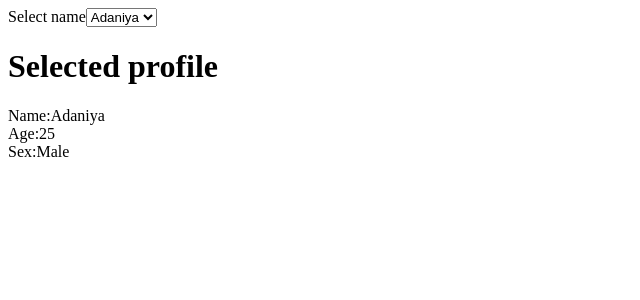
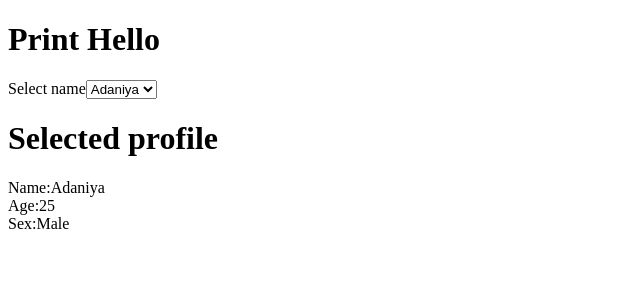
Before and after one commit to tigerscave/react-tutorials, a Next.js app: page /select-example2 in a window 1280 px wide. Shown: the top 300 px of the page, without its empty margins (0-640 px from the left). Built offline with nearby package versions, Linux system fonts and the light colour scheme.

Commit message:
feat: print-hello-component

```diff
--- a/pages/select-example2.js
+++ b/pages/select-example2.js
@@ -2,7 +2,7 @@ import React from "react";
 
 import SelectForm from '../src/components/select-form';
 import ProfileDisplay from '../src/components/profile-display';
-
+import PrintHello from '../src/components/print-hello'
 const data = [
   {
     name: "Adaniya",
@@ -40,6 +40,7 @@ class SelectExample extends React.Component {
     const { selectedProfile } = this.state;
     return (
       <div>
+        <PrintHello />
         <SelectForm
           data={data}
         />
--- /dev/null
+++ b/src/components/print-hello.js
@@ -0,0 +1,7 @@
+import React, { Component } from 'react';
+
+export default class PrintHello extends Component {
+    render() {
+        return <h1>Print Hello</h1>
+    }
+}
```
